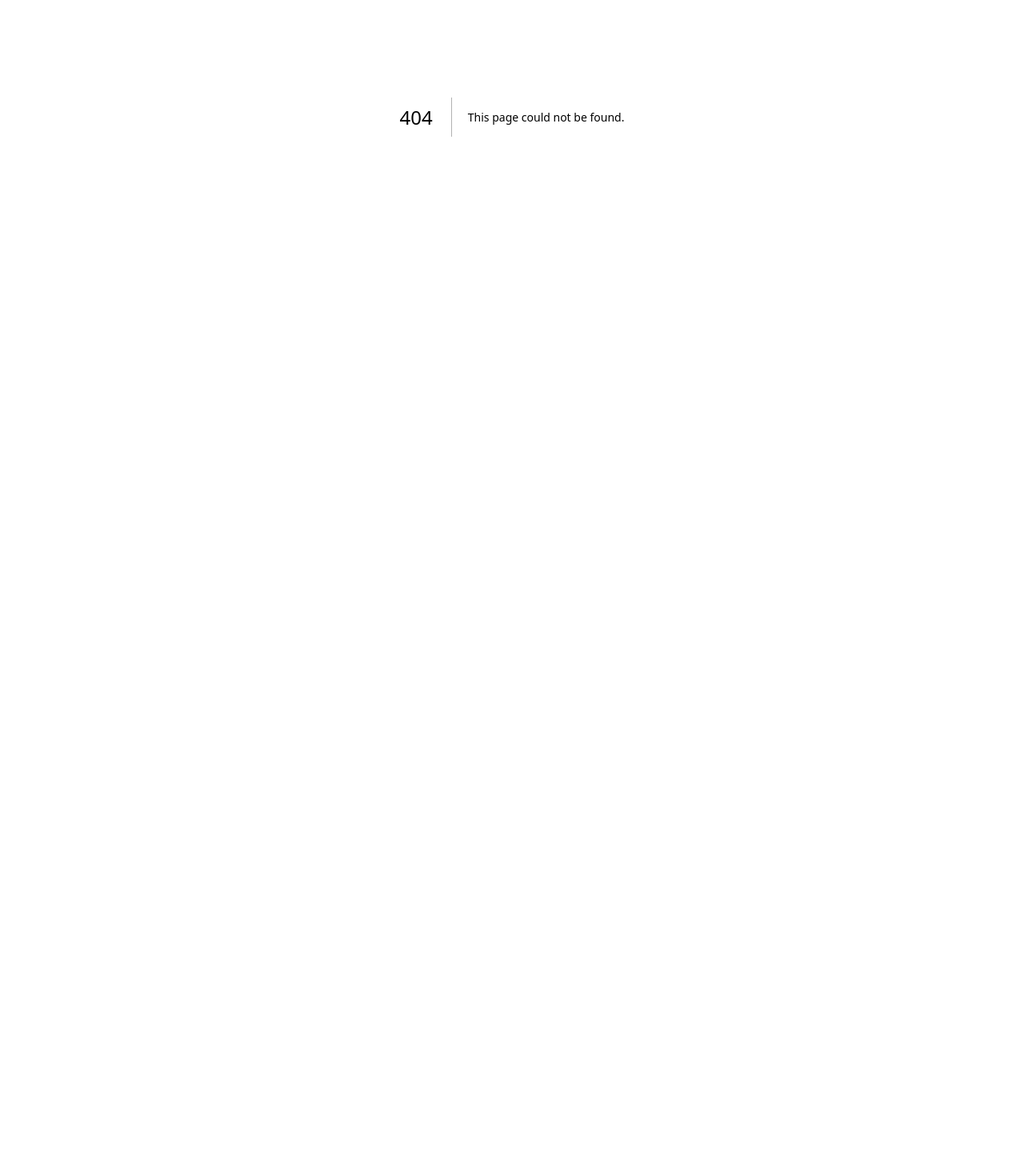
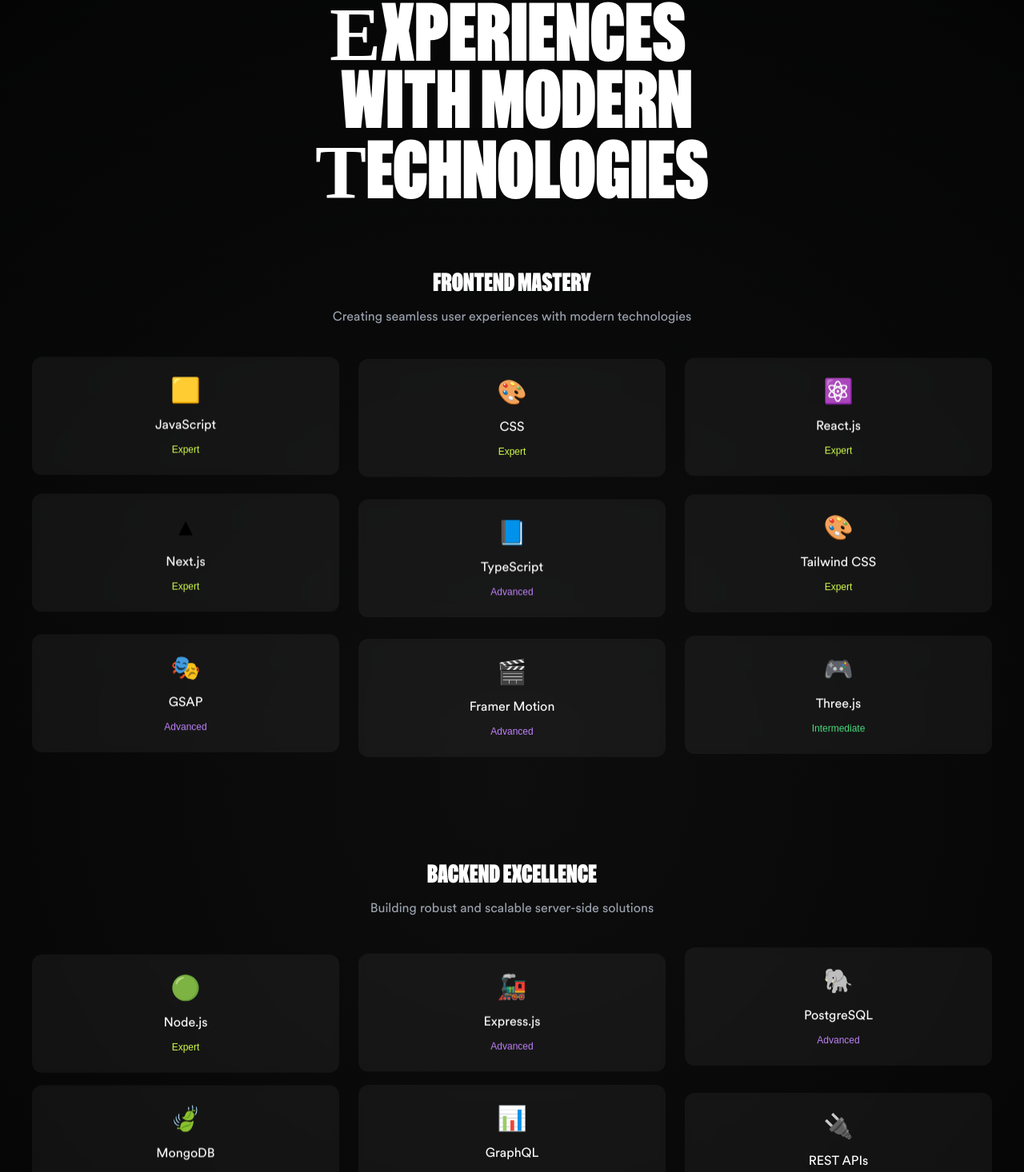
Before and after one commit to borhanrahi/borhan-dev, a Next.js app: page /skills in a window 1280 px wide. Before the commit this address had no page. Shown: the part 254-1720 px from the top of the page at 80% size. Before the commit the page ends 800 px from the top, so only its background shows below. Built offline with nearby package versions, Linux system fonts and the light colour scheme; a web font is replaced by a local one.

Commit message:
added skill page

```diff
--- a/app/(root)/page.tsx
+++ b/app/(root)/page.tsx
@@ -3,19 +3,15 @@
 import Features from "@/components/homepage/Features";
 import Story from "@/components/homepage/Story";
 import Contact from "@/components/homepage/Contact";
-import Footer from "@/components/homepage/Footer";
-import Navbar from "@/components/homepage/Navbar";
 
 export default function Home() {
   return (
     <main className="relative overflow-hidden">
-      <Navbar />
       <Hero />
       <About />
       <Features />
       <Story />
       <Contact />
-      <Footer />
     </main>
   );
 }
--- /dev/null
+++ b/app/components/skills/Skills.tsx
@@ -0,0 +1,245 @@
+"use client";
+
+import { useEffect, useRef } from "react";
+import { gsap } from "@/lib/gsap";
+import AnimatedTitle from "../homepage/AnimatedTitle";
+
+interface SkillCategory {
+  title: string;
+  description: string;
+  skills: {
+    name: string;
+    icon: string;
+    color: string;
+    level: "Beginner" | "Intermediate" | "Advanced" | "Expert";
+  }[];
+}
+
+const skillCategories: SkillCategory[] = [
+  {
+    title: "Frontend Mastery",
+    description: "Creating seamless user experiences with modern technologies",
+    skills: [
+      { name: "JavaScript", icon: "🟨", color: "#F7DF1E", level: "Expert" },
+      { name: "CSS", icon: "🎨", color: "#264DE4", level: "Expert" },
+      { name: "React.js", icon: "⚛️", color: "#61DAFB", level: "Expert" },
+      { name: "Next.js", icon: "▲", color: "#000000", level: "Expert" },
+      { name: "TypeScript", icon: "📘", color: "#3178C6", level: "Advanced" },
+      { name: "Tailwind CSS", icon: "🎨", color: "#38B2AC", level: "Expert" },
+      { name: "GSAP", icon: "🎭", color: "#88CE02", level: "Advanced" },
+      {
+        name: "Framer Motion",
+        icon: "🎬",
+        color: "#FF0055",
+        level: "Advanced",
+      },
+      { name: "Three.js", icon: "🎮", color: "#000000", level: "Intermediate" },
+    ],
+  },
+  {
+    title: "Backend Excellence",
+    description: "Building robust and scalable server-side solutions",
+    skills: [
+      { name: "Node.js", icon: "🟢", color: "#339933", level: "Expert" },
+      { name: "Express.js", icon: "🚂", color: "#000000", level: "Advanced" },
+      { name: "PostgreSQL", icon: "🐘", color: "#336791", level: "Advanced" },
+      { name: "MongoDB", icon: "🍃", color: "#47A248", level: "Advanced" },
+      { name: "GraphQL", icon: "📊", color: "#E535AB", level: "Intermediate" },
+      { name: "REST APIs", icon: "🔌", color: "#FF6B6B", level: "Expert" },
+    ],
+  },
+  {
+    title: "DevOps & Tools",
+    description: "Streamlining development and deployment workflows",
+    skills: [
+      { name: "Git & GitHub", icon: "🐙", color: "#F05032", level: "Expert" },
+      { name: "Docker", icon: "🐳", color: "#2496ED", level: "Advanced" },
+      { name: "AWS", icon: "☁️", color: "#FF9900", level: "Advanced" },
+      { name: "CI/CD", icon: "🔄", color: "#40B5A4", level: "Advanced" },
+      { name: "Jest", icon: "🃏", color: "#C21325", level: "Advanced" },
+      { name: "Webpack", icon: "📦", color: "#8DD6F9", level: "Intermediate" },
+    ],
+  },
+];
+
+const getLevelColor = (level: string) => {
+  const colors = {
+    Beginner: "text-blue-400",
+    Intermediate: "text-green-400",
+    Advanced: "text-purple-400",
+    Expert: "text-highlight",
+  };
+  return colors[level as keyof typeof colors];
+};
+
+const Skills: React.FC = () => {
+  const containerRef = useRef<HTMLDivElement>(null);
+
+  useEffect(() => {
+    let ctx: gsap.Context;
+
+    const initAnimation = async () => {
+      const { ScrollTrigger } = await import("@/lib/gsap");
+      gsap.registerPlugin(ScrollTrigger);
+
+      ctx = gsap.context(() => {
+        // Title animation with split text effect
+        gsap.from(".skills-header", {
+          opacity: 0,
+          y: 20,
+          duration: 1,
+          ease: "power2.out",
+        });
+
+        // Animate each category with different effects
+        skillCategories.forEach((_, index) => {
+          const cards = document.querySelectorAll(
+            `.category-${index} .skill-card`
+          );
+
+          // Category title animation
+          gsap.from(`.category-${index} .category-title`, {
+            opacity: 0,
+            scale: 0.9,
+            duration: 1,
+            ease: "back.out(1.7)",
+            scrollTrigger: {
+              trigger: `.category-${index}`,
+              start: "top 80%",
+            },
+          });
+
+          // Skill cards staggered animation
+          gsap.from(cards, {
+            opacity: 0,
+            scale: 0.8,
+            rotationY: 45,
+            duration: 1,
+            stagger: {
+              each: 0.1,
+              from: "random",
+            },
+            ease: "power4.out",
+            scrollTrigger: {
+              trigger: `.category-${index}`,
+              start: "top 80%",
+            },
+          });
+
+          // Add hover animations for each card
+          cards.forEach((card) => {
+            card.addEventListener("mouseenter", () => {
+              gsap.to(card, {
+                scale: 1.05,
+                duration: 0.3,
+                ease: "power2.out",
+                boxShadow: "0 10px 30px rgba(0,0,0,0.2)",
+              });
+
+              // Animate the icon
+              const icon = card.querySelector(".skill-icon");
+              gsap.to(icon, {
+                rotateY: 360,
+                duration: 0.6,
+                ease: "power2.inOut",
+              });
+            });
+
+            card.addEventListener("mouseleave", () => {
+              gsap.to(card, {
+                scale: 1,
+                duration: 0.3,
+                ease: "power2.out",
+                boxShadow: "none",
+              });
+
+              // Reset icon rotation
+              const icon = card.querySelector(".skill-icon");
+              gsap.set(icon, { rotateY: 0 });
+            });
+          });
+        });
+
+        // Optional: Add a floating animation to all cards
+        gsap.to(".skill-card", {
+          y: "-10px",
+          duration: 2,
+          ease: "power1.inOut",
+          stagger: {
+            each: 0.2,
+            repeat: -1,
+            yoyo: true,
+            from: "random",
+          },
+        });
+      }, containerRef);
+    };
+
+    initAnimation();
+
+    return () => ctx?.revert();
+  }, []);
+
+  return (
+    <section ref={containerRef} className="relative z-10 px-4 py-32 sm:px-10">
+      <div className="mx-auto max-w-7xl">
+        <div className="skills-header mb-20 text-center">
+          <p className="font-general text-sm uppercase text-highlight md:text-[15px]">
+            Skills & Expertise
+          </p>
+          <AnimatedTitle
+            title="Crafting Digital <b>E</b>xperiences <br /> With Modern <b>T</b>echnologies"
+            containerClass="mt-5"
+          />
+        </div>
+
+        <div className="space-y-32">
+          {skillCategories.map((category, categoryIndex) => (
+            <div key={category.title} className={`category-${categoryIndex}`}>
+              <div className="category-title mb-12 text-center">
+                <h3 className="special-font mb-3 font-zentry text-3xl font-black text-white">
+                  {category.title}
+                </h3>
+                <p className="font-circular-web text-gray-400">
+                  {category.description}
+                </p>
+              </div>
+              <div className="grid gap-6 sm:grid-cols-2 lg:grid-cols-3">
+                {category.skills.map((skill) => (
+                  <div
+                    key={skill.name}
+                    className="skill-card group relative overflow-hidden rounded-xl bg-white/5 p-6 backdrop-blur-sm"
+                  >
+                    <div className="relative z-10 flex flex-col items-center gap-3">
+                      <span className="skill-icon text-3xl transform">
+                        {skill.icon}
+                      </span>
+                      <span className="font-circular-web text-base font-medium text-white">
+                        {skill.name}
+                      </span>
+                      <span
+                        className={`text-xs font-medium ${getLevelColor(
+                          skill.level
+                        )}`}
+                      >
+                        {skill.level}
+                      </span>
+                    </div>
+                    <div
+                      className="absolute inset-0 opacity-0 transition-all duration-300 group-hover:opacity-20"
+                      style={{
+                        background: `radial-gradient(circle at center, ${skill.color}, transparent 70%)`,
+                      }}
+                    />
+                  </div>
+                ))}
+              </div>
+            </div>
+          ))}
+        </div>
+      </div>
+    </section>
+  );
+};
+
+export default Skills;
--- a/app/layout.tsx
+++ b/app/layout.tsx
@@ -1,6 +1,8 @@
 import type { Metadata } from "next";
 import localFont from "next/font/local";
 import "./globals.css";
+import Navbar from "./components/homepage/Navbar";
+import Footer from "./components/homepage/Footer";
 
 // Primary fonts - load these first
 const geistSans = localFont({
@@ -65,7 +67,9 @@
       <body
         className={`${geistSans.variable} ${zentry.variable} ${geistMono.variable} ${circularWeb.variable} ${robertRegular.variable} ${general.variable}`}
       >
+        <Navbar />
         {children}
+        <Footer />
       </body>
     </html>
   );
--- /dev/null
+++ b/app/skills/page.tsx
@@ -0,0 +1,13 @@
+import Skills from "@/components/skills/Skills";
+
+export default function SkillsPage() {
+  return (
+    <main className="relative min-h-screen w-screen overflow-hidden bg-black">
+      <div className="absolute inset-0 z-0">
+        <div className="absolute inset-0 bg-gradient-to-b from-[#0f1012] via-black to-black opacity-90" />
+        <div className="absolute inset-0 bg-[radial-gradient(circle_at_50%_50%,rgba(17,17,17,0.8),rgba(0,0,0,0.8))]" />
+      </div>
+      <Skills />
+    </main>
+  );
+}
```
Also changed, not shown: 1 other file (tests, documents, lock files or other folders).
